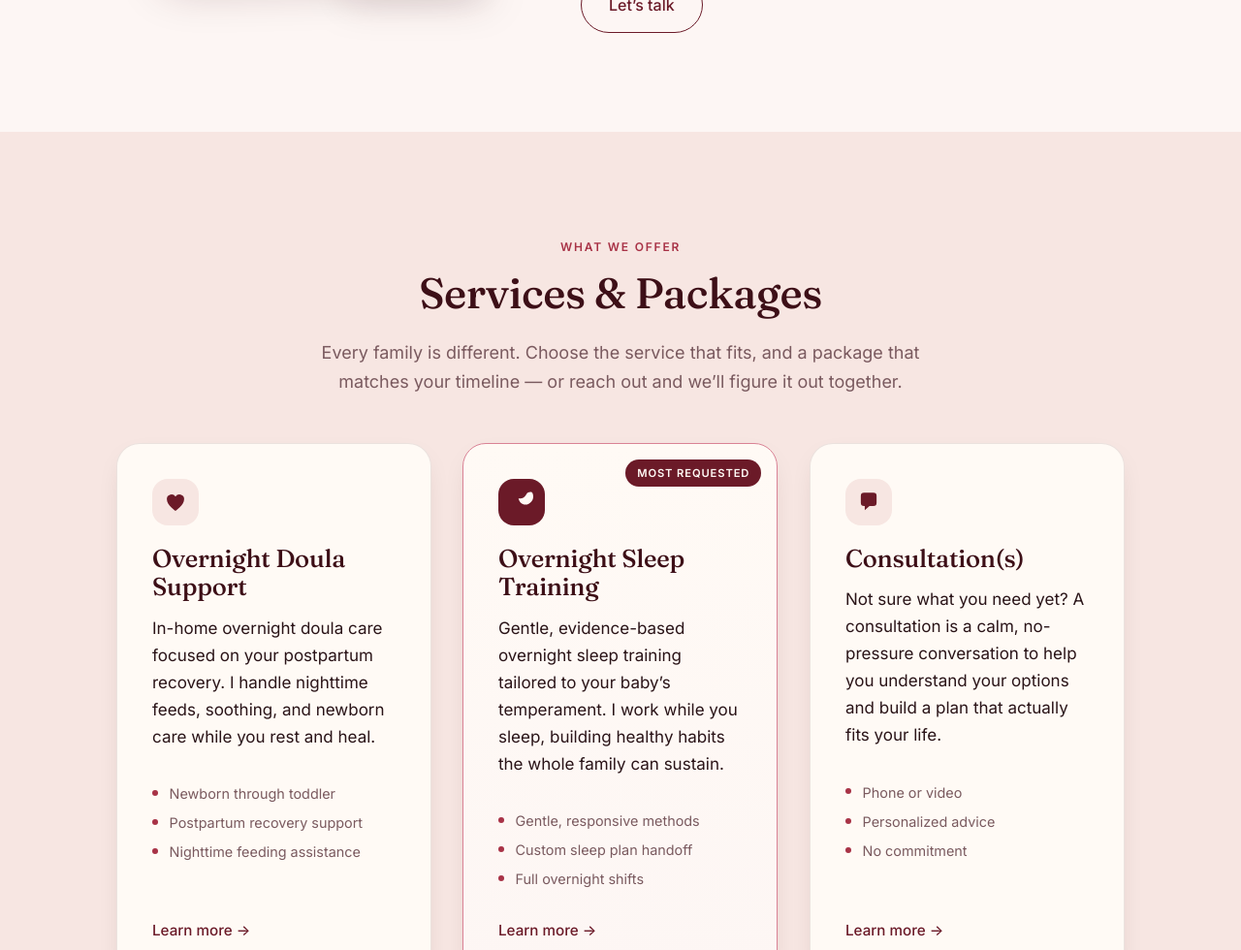
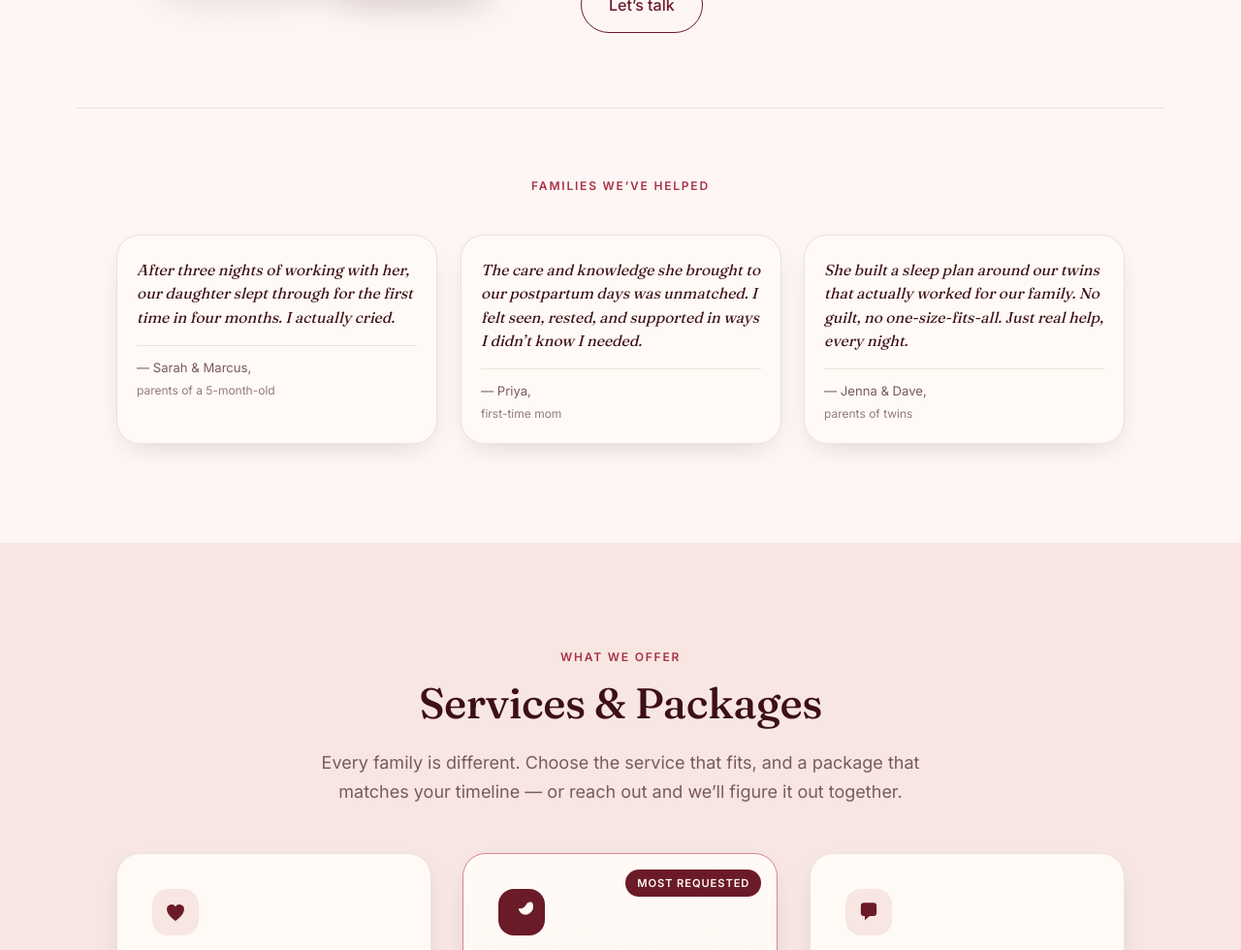
Before and after one commit to LLLlamas/Sleepy-Llamas, an Astro site: page / in a window 1280 px wide. Shown: the part 1496-2476 px from the top of the page at 97% size. Built offline with nearby package versions, Linux system fonts and the light colour scheme; Astro itself is replaced by a stand-in of ours; no server answers.

Commit message:
adjustments

```diff
--- a/src/components/About.astro
+++ b/src/components/About.astro
@@ -63,6 +63,25 @@ import { site } from '../config/site';
       </ul>
 
       <a href="#contact" class="btn btn-secondary">Let&rsquo;s talk</a>
+    </div>
+  </div>
+
+  <!-- Families we've helped — inline testimonials -->
+  <div class="container about-testimonials reveal">
+    <span class="eyebrow">Families we&rsquo;ve helped</span>
+    <div class="about-quotes">
+      <figure class="about-quote reveal reveal-delay-1">
+        <blockquote>After three nights of working with her, our daughter slept through for the first time in four months. I actually cried.</blockquote>
+        <figcaption>&mdash; Sarah &amp; Marcus, <span>parents of a 5-month-old</span></figcaption>
+      </figure>
+      <figure class="about-quote reveal reveal-delay-2">
+        <blockquote>The care and knowledge she brought to our postpartum days was unmatched. I felt seen, rested, and supported in ways I didn&rsquo;t know I needed.</blockquote>
+        <figcaption>&mdash; Priya, <span>first-time mom</span></figcaption>
+      </figure>
+      <figure class="about-quote reveal reveal-delay-3">
+        <blockquote>She built a sleep plan around our twins that actually worked for our family. No guilt, no one-size-fits-all. Just real help, every night.</blockquote>
+        <figcaption>&mdash; Jenna &amp; Dave, <span>parents of twins</span></figcaption>
+      </figure>
     </div>
   </div>
 </section>
@@ -155,11 +174,66 @@ import { site } from '../config/site';
     margin-top: 1px;
   }
 
+  /* Inline testimonials in About */
+  .about-testimonials {
+    margin-top: clamp(3rem, 6vw, 5rem);
+    padding-top: clamp(2.5rem, 5vw, 4rem);
+    border-top: 1px solid var(--color-border);
+    text-align: center;
+  }
+
+  .about-quotes {
+    display: grid;
+    grid-template-columns: repeat(3, 1fr);
+    gap: clamp(1rem, 2.5vw, 1.5rem);
+    margin-top: 1.75rem;
+  }
+
+  .about-quote {
+    background: var(--color-cream);
+    border-radius: var(--radius-lg);
+    padding: 1.5rem 1.25rem 1.25rem;
+    margin: 0;
+    border: 1px solid var(--color-border);
+    box-shadow: var(--shadow-soft);
+    text-align: left;
+    transition: transform 0.3s var(--ease-out), box-shadow 0.3s var(--ease-out);
+  }
+  .about-quote:hover {
+    transform: translateY(-3px);
+    box-shadow: var(--shadow-medium);
+  }
+
+  .about-quote blockquote {
+    font-family: var(--font-display);
+    font-size: 0.98rem;
+    line-height: 1.55;
+    color: var(--color-maroon-900);
+    margin: 0 0 1rem;
+    font-style: italic;
+    font-weight: 400;
+  }
+
+  .about-quote figcaption {
+    font-size: 0.82rem;
+    color: var(--color-muted);
+    padding-top: 0.75rem;
+    border-top: 1px solid var(--color-border);
+  }
+  .about-quote figcaption span {
+    display: block;
+    font-size: 0.75rem;
+    color: var(--color-muted);
+    opacity: 0.8;
+    margin-top: 0.15rem;
+  }
+
   @media (max-width: 860px) {
     .about-inner {
       grid-template-columns: 1fr;
     }
     .credentials { grid-template-columns: 1fr; }
     .about-portrait { max-width: 280px; }
+    .about-quotes { grid-template-columns: 1fr; max-width: 480px; margin-inline: auto; }
   }
 </style>
--- a/src/components/Availability.astro
+++ b/src/components/Availability.astro
@@ -88,6 +88,7 @@
           Send booking request &rarr;
         </button>
         <p class="book-note">No account needed &middot; we&rsquo;ll discuss details &middot; reply within 24 hours</p>
+        <p class="book-note" style="font-style:italic;opacity:0.7;margin-top:0.35rem;">All prices are subject to change. Final pricing confirmed during consultation.</p>
       </div>
     </div>
   </div>
--- a/src/components/Services.astro
+++ b/src/components/Services.astro
@@ -101,6 +101,9 @@ const packages = [
         babies, and other conditions requiring additional attention.
         Pricing can be adjusted based on your family&rsquo;s needs &mdash;
         <a href="#contact">reach out</a> and we&rsquo;ll discuss.
+      </p>
+      <p class="packages-disclaimer reveal">
+        All prices are subject to change. Final pricing is confirmed during your consultation.
       </p>
     </div>
   </div>
@@ -335,6 +338,14 @@ const packages = [
     margin-inline: auto;
     line-height: 1.6;
   }
+  .packages-disclaimer {
+    text-align: center;
+    font-size: 0.75rem;
+    color: var(--color-muted);
+    opacity: 0.7;
+    margin-top: 0.75rem;
+    font-style: italic;
+  }
 
   @media (max-width: 900px) {
     .services-grid { grid-template-columns: 1fr; max-width: 520px; margin-inline: auto; }
--- a/src/pages/index.astro
+++ b/src/pages/index.astro
@@ -20,11 +20,11 @@ import Footer from '../components/Footer.astro';
     <About />
     <Services />
     <Process />
-    <Testimonials />
-    <FAQ />
     <Availability />
     <Contact />
     <PaymentInfo />
+    <Testimonials />
+    <FAQ />
   </main>
   <Footer />
 </BaseLayout>
```
